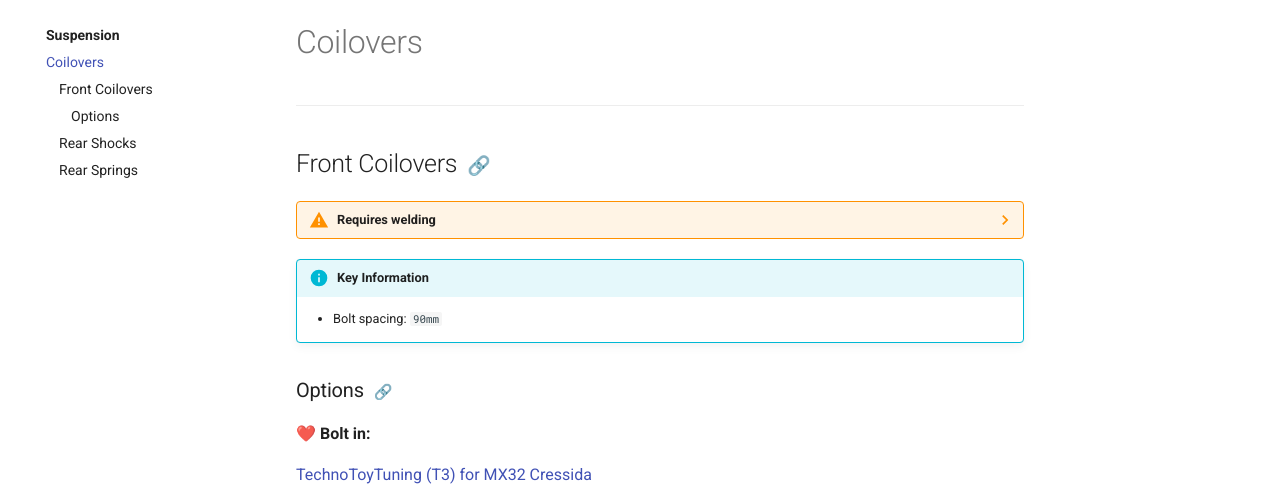
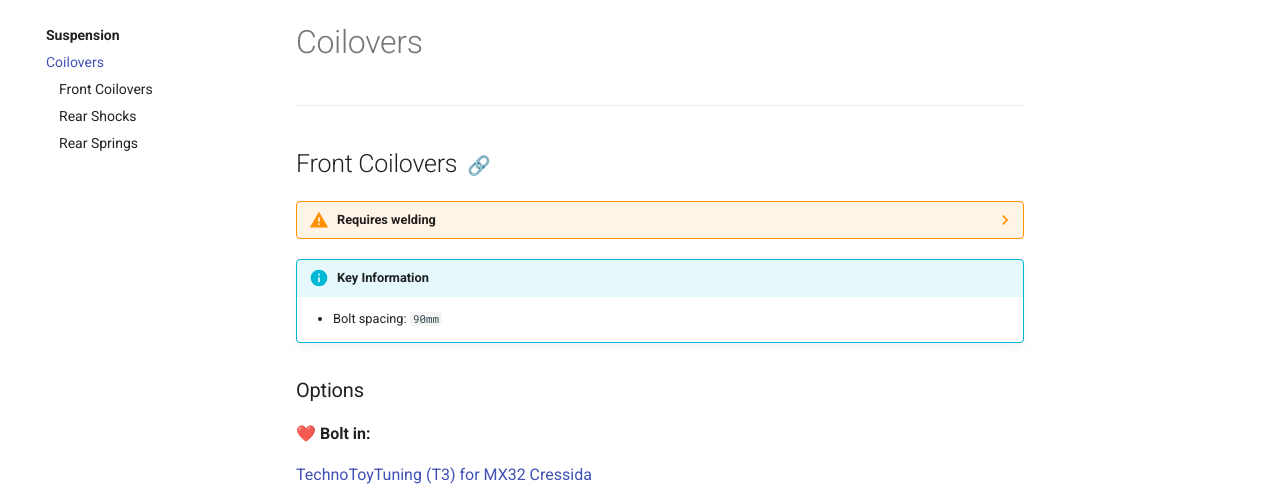
Before and after one commit to ocampco/pig-eyes-diy, an MkDocs documentation site: the page built from docs/suspension/coilovers.md, in a window 1280 px wide. Shown: the part 125-614 px from the top of the page. Built offline with MkDocs 1.6.1 and Material for MkDocs 9.7.7, drawn with Linux system fonts in a browser that asks for light colours.

Commit message:
Only show permalinks for h2 headers

```diff
--- a/docs/stylesheets/extra.css
+++ b/docs/stylesheets/extra.css
@@ -4,7 +4,11 @@
   font-size: 75%;
 }
 
-h1 > a.toc-permalink-override {
+h1 > a.toc-permalink-override,
+h3 > a.toc-permalink-override,
+h4 > a.toc-permalink-override,
+h5 > a.toc-permalink-override,
+h6 > a.toc-permalink-override {
   display: none;
 }
 
--- a/mkdocs.yml
+++ b/mkdocs.yml
@@ -20,7 +20,7 @@ markdown_extensions:
   - toc:
       permalink: '&#128279;'
       permalink_class: 'toc-permalink-override'
-      toc_depth: '2-6'
+      toc_depth: '2'
   - pymdownx.emoji:
       emoji_generator: !!python/name:pymdownx.emoji.to_alt
   - admonition
```
